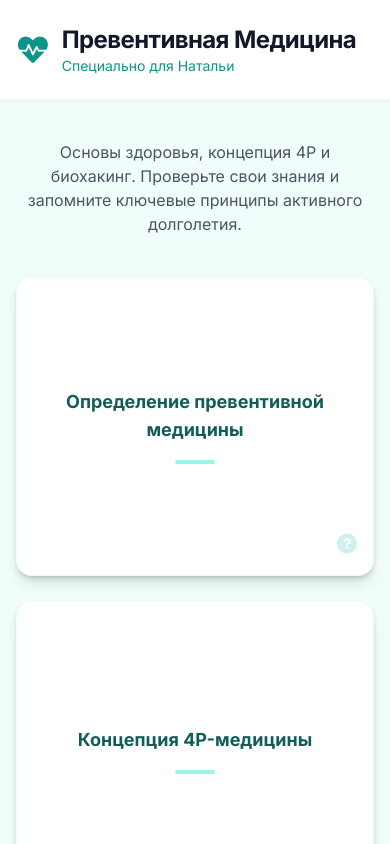
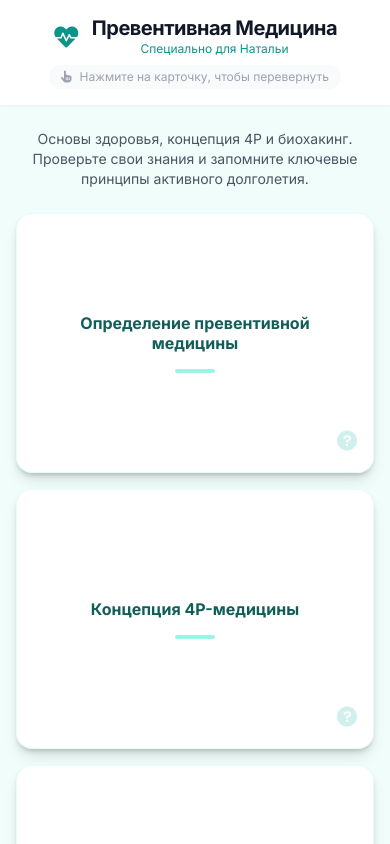
Before and after one commit to Anrash89/Preventiv, a plain HTML site: page index.html in a window 390 px wide. Shown: the top 844 px of the page. Drawn offline with nearby package versions, Linux system fonts and the light colour scheme.

Commit message:
Update index.html

```diff
--- a/index.html
+++ b/index.html
@@ -2,7 +2,7 @@
 <html lang="ru">
 <head>
     <meta charset="UTF-8">
-    <meta name="viewport" content="width=device-width, initial-scale=1.0">
+    <meta name="viewport" content="width=device-width, initial-scale=1.0, maximum-scale=1.0, user-scalable=no">
     <title>Превентивная Медицина | Flashcards</title>
     <script src="https://cdn.tailwindcss.com"></script>
     <link href="https://cdnjs.cloudflare.com/ajax/libs/font-awesome/6.0.0/css/all.min.css" rel="stylesheet">
@@ -12,13 +12,25 @@
         body {
             font-family: 'Inter', sans-serif;
             background-color: #f0fdfa; /* Teal-50 */
+            -webkit-font-smoothing: antialiased;
         }
 
         /* 3D Card Flip Styles */
         .card-container {
             perspective: 1000px;
             cursor: pointer;
-            height: 300px; /* Fixed height for uniformity */
+            -webkit-tap-highlight-color: transparent; /* Remove blue highlight on tap */
+        }
+
+        /* Responsive Height */
+        .card-container {
+            height: 260px; /* Compact height for mobile */
+        }
+
+        @media (min-width: 640px) {
+            .card-container {
+                height: 300px; /* Standard height for tablets/desktop */
+            }
         }
 
         .card-inner {
@@ -46,7 +58,7 @@
             flex-direction: column;
             justify-content: center;
             align-items: center;
-            padding: 1.5rem; /* Reduced padding slightly */
+            padding: 1.25rem; /* Slightly reduced padding for mobile */
             border-radius: 1rem;
             border: 1px solid rgba(204, 251, 241, 0.5);
         }
@@ -85,52 +97,39 @@
             color: white;
             opacity: 0.2;
         }
-
-        /* Custom Scrollbar */
-        ::-webkit-scrollbar {
-            width: 8px;
-        }
-        ::-webkit-scrollbar-track {
-            background: #f1f1f1;
-        }
-        ::-webkit-scrollbar-thumb {
-            background: #cbd5e1;
-            border-radius: 4px;
-        }
-        ::-webkit-scrollbar-thumb:hover {
-            background: #94a3b8;
-        }
     </style>
 </head>
 <body class="min-h-screen flex flex-col">
 
     <!-- Header -->
-    <header class="bg-white shadow-sm sticky top-0 z-10">
-        <div class="max-w-7xl mx-auto px-4 sm:px-6 lg:px-8 py-6 flex justify-between items-center">
-            <div class="flex items-center space-x-3">
-                <i class="fa-solid fa-heart-pulse text-3xl text-teal-600"></i>
-                <div>
-                    <h1 class="text-2xl font-bold text-gray-900 tracking-tight">Превентивная Медицина</h1>
-                    <p class="text-sm text-teal-600 font-medium">Специально для Натальи</p>
+    <header class="bg-white shadow-sm sticky top-0 z-10 transition-all duration-300">
+        <div class="max-w-7xl mx-auto px-4 sm:px-6 lg:px-8 py-4 sm:py-6 flex flex-col sm:flex-row justify-between items-center space-y-2 sm:space-y-0">
+            <div class="flex items-center space-x-3 w-full sm:w-auto justify-center sm:justify-start">
+                <i class="fa-solid fa-heart-pulse text-2xl sm:text-3xl text-teal-600"></i>
+                <div class="text-center sm:text-left">
+                    <h1 class="text-xl sm:text-2xl font-bold text-gray-900 tracking-tight leading-tight">Превентивная Медицина</h1>
+                    <p class="text-xs sm:text-sm text-teal-600 font-medium">Специально для Натальи</p>
                 </div>
             </div>
-            <div class="text-sm text-gray-500 hidden sm:block">
-                Кликните на карточку, чтобы перевернуть
+            <!-- Mobile-friendly instruction -->
+            <div class="text-xs text-gray-400 flex items-center bg-gray-50 px-3 py-1 rounded-full sm:bg-transparent sm:p-0">
+                <i class="fa-solid fa-hand-pointer mr-2 sm:hidden"></i>
+                <span>Нажмите на карточку, чтобы перевернуть</span>
             </div>
         </div>
     </header>
 
     <!-- Main Content -->
-    <main class="flex-grow max-w-7xl mx-auto px-4 sm:px-6 lg:px-8 py-10">
+    <main class="flex-grow max-w-7xl mx-auto px-4 sm:px-6 lg:px-8 py-6 sm:py-10">
 
-        <div class="text-center mb-10">
-            <p class="text-base text-gray-600 max-w-2xl mx-auto">
+        <div class="text-center mb-6 sm:mb-10">
+            <p class="text-sm sm:text-base text-gray-600 max-w-2xl mx-auto px-2">
                 Основы здоровья, концепция 4P и биохакинг. Проверьте свои знания и запомните ключевые принципы активного долголетия.
             </p>
         </div>
 
-        <!-- Grid Container -->
-        <div id="cards-grid" class="grid grid-cols-1 sm:grid-cols-2 lg:grid-cols-3 xl:grid-cols-4 gap-6">
+        <!-- Grid Container: Adjusted gap for mobile (gap-4) -->
+        <div id="cards-grid" class="grid grid-cols-1 sm:grid-cols-2 lg:grid-cols-3 xl:grid-cols-4 gap-4 sm:gap-6 pb-8">
             <!-- Cards will be injected here by JS -->
         </div>
 
@@ -138,7 +137,7 @@
 
     <!-- Footer -->
     <footer class="bg-white border-t border-gray-200 mt-auto">
-        <div class="max-w-7xl mx-auto px-4 py-6 sm:px-6 lg:px-8 flex justify-center text-gray-400 text-sm">
+        <div class="max-w-7xl mx-auto px-4 py-6 sm:px-6 lg:px-8 flex justify-center text-gray-400 text-xs sm:text-sm">
             <p>&copy; 2025 Интерактивное обучение</p>
         </div>
     </footer>
@@ -232,17 +231,19 @@
         flashcardsData.forEach((card, index) => {
             const cardElement = document.createElement('div');
             cardElement.className = 'card-container group';
+            // Slight delay for stagger effect
             cardElement.style.animation = `fadeInUp 0.5s ease-out ${index * 0.05}s backwards`;
 
-            // Reduced font sizes here: text-lg (was xl) for front, text-base (was lg) for back
+            // Responsive font sizing: text-base for mobile, text-lg for desktop front
+            // text-sm for mobile back, text-base for desktop back
             cardElement.innerHTML = `
                 <div class="card-inner">
                     <div class="card-front shadow-lg">
-                        <h3 class="text-lg font-bold text-teal-800 mb-2 text-center px-2">${card.front}</h3>
+                        <h3 class="text-base sm:text-lg font-bold text-teal-800 mb-2 text-center px-2 leading-tight">${card.front}</h3>
                         <div class="w-10 h-1 bg-teal-200 rounded-full mt-2"></div>
                     </div>
                     <div class="card-back shadow-lg">
-                        <p class="text-base leading-relaxed px-1">${card.back}</p>
+                        <p class="text-sm sm:text-base leading-relaxed px-1">${card.back}</p>
                     </div>
                 </div>
             `;
```
